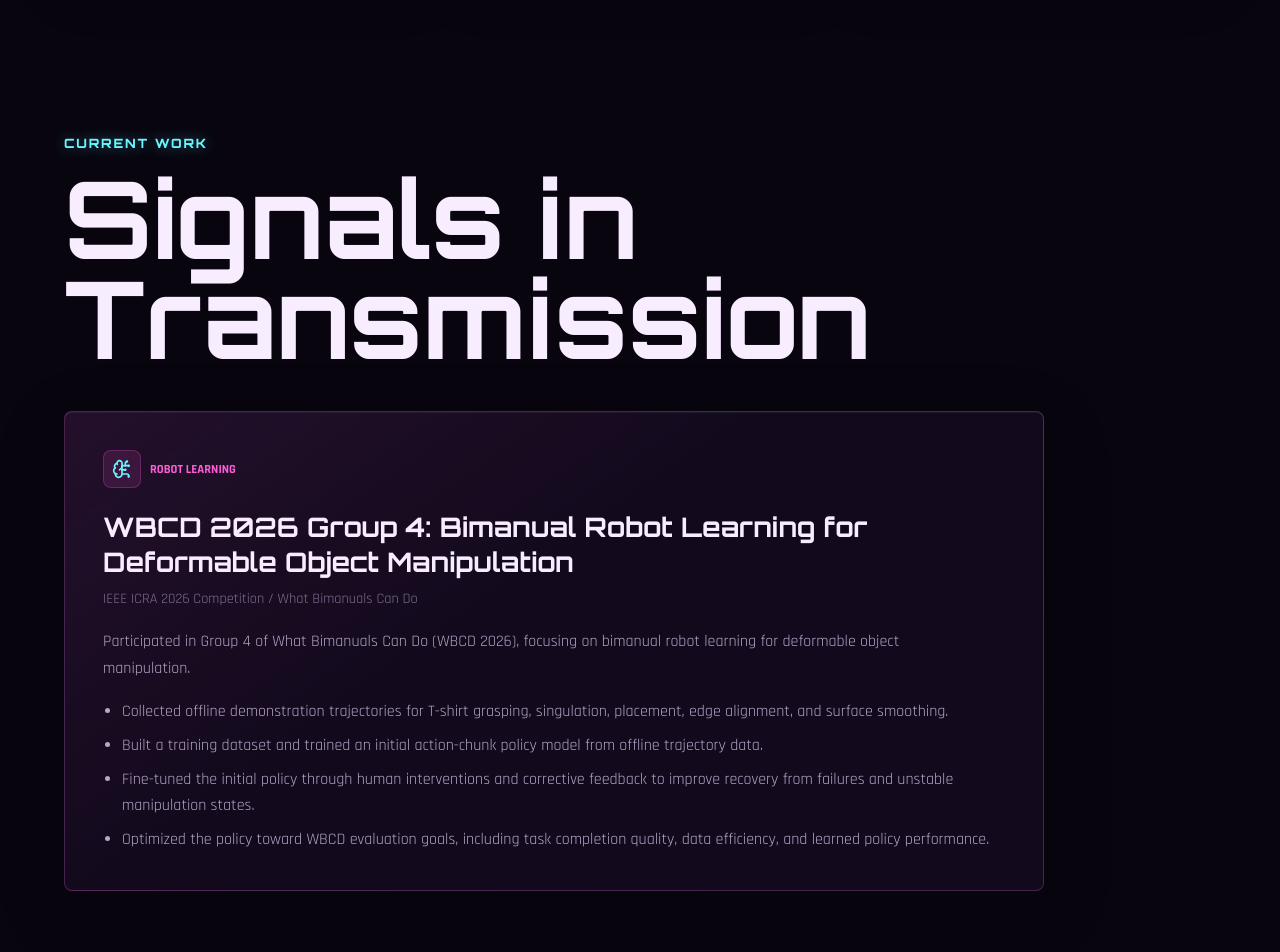
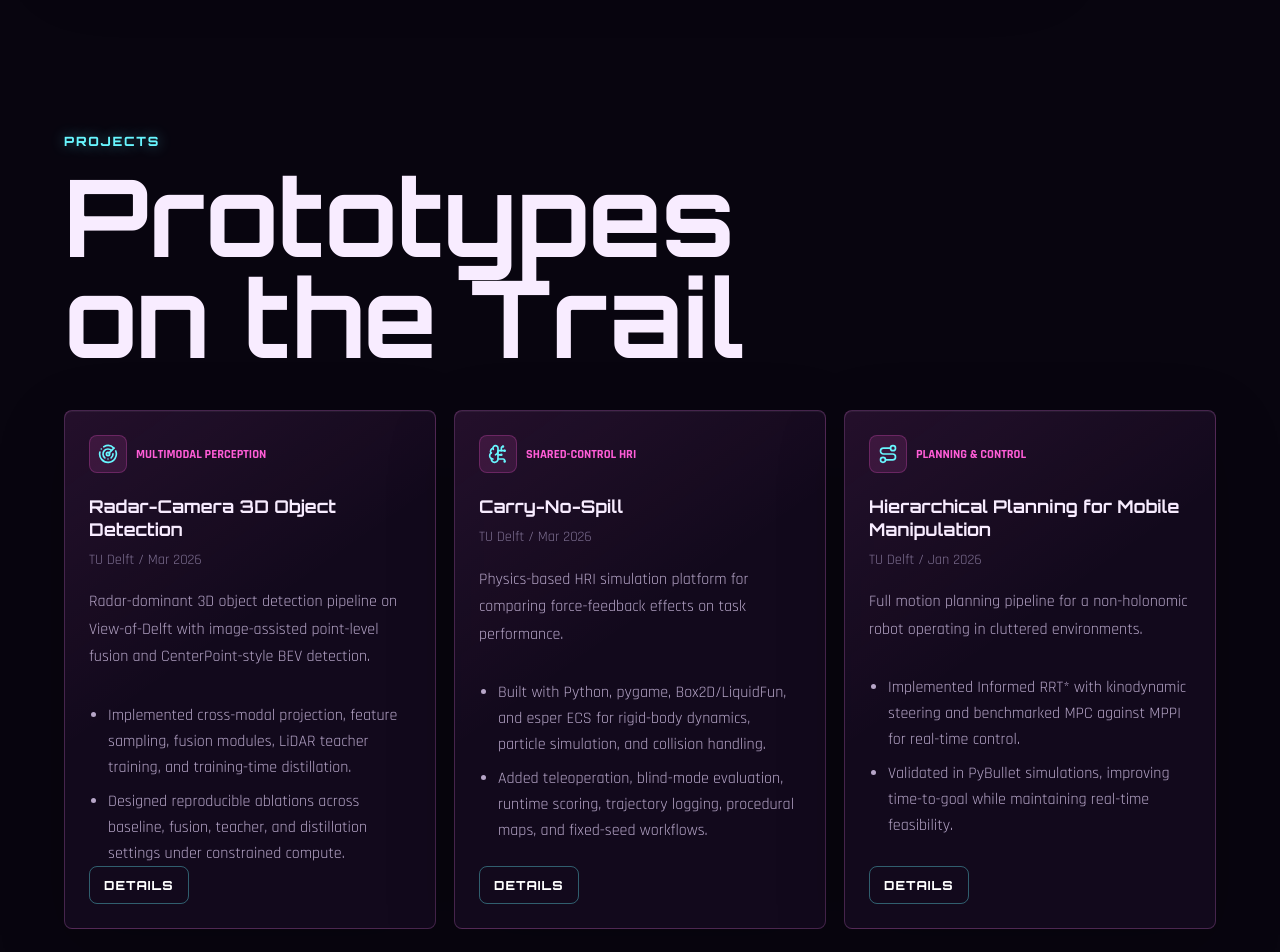
Before and after one commit to TerryBTF/Terry-Zhang.github.io, a React (Vite) app: page / in a window 1280 px wide. Shown: the part 1660-2612 px from the top of the page. Built offline with nearby package versions, Linux system fonts and the light colour scheme.

Commit message:
Add project detail links and slides

```diff
--- a/src/main.jsx
+++ b/src/main.jsx
@@ -27,6 +27,7 @@ const projects = [
       'Implemented cross-modal projection, feature sampling, fusion modules, LiDAR teacher training, and training-time distillation.',
       'Designed reproducible ablations across baseline, fusion, teacher, and distillation settings under constrained compute.',
     ],
+    detailsUrl: 'https://github.com/TerryBTF/AMP_Group12',
   },
   {
     title: 'Carry-No-Spill',
@@ -39,6 +40,7 @@ const projects = [
       'Built with Python, pygame, Box2D/LiquidFun, and esper ECS for rigid-body dynamics, particle simulation, and collision handling.',
       'Added teleoperation, blind-mode evaluation, runtime scoring, trajectory logging, procedural maps, and fixed-seed workflows.',
     ],
+    detailsUrl: `${import.meta.env.BASE_URL}slides/Carrry-no-spill.pdf`,
   },
   {
     title: 'Hierarchical Planning for Mobile Manipulation',
@@ -51,6 +53,7 @@ const projects = [
       'Implemented Informed RRT* with kinodynamic steering and benchmarked MPC against MPPI for real-time control.',
       'Validated in PyBullet simulations, improving time-to-goal while maintaining real-time feasibility.',
     ],
+    detailsUrl: 'https://github.com/martin-gou/pdm_group6',
   },
 ]
 
@@ -617,8 +620,8 @@ function App() {
     <>
       <header className="site-header">
         <nav aria-label="Primary navigation">
+          <a href="#signals">Signals</a>
           <a href="#projects">Projects</a>
-          <a href="#signals">Signals</a>
           <a href="#experience">Industry Notes</a>
           <a href="#education">Education</a>
           <a href="#skills">Skills</a>
@@ -646,6 +649,30 @@ function App() {
           </div>
         </section>
 
+        <section className="section signals-section" id="signals" aria-labelledby="signals-title">
+          <div className="section-heading">
+            <SectionTitle eyebrow="Current Work" title="Signals in Transmission" id="signals-title" />
+          </div>
+          <div className="signal-card-grid">
+            {activeSignals.map((signal) => (
+              <article className="signal-card" key={signal.title}>
+                <div className="card-topline">
+                  <span className="icon-chip" aria-hidden="true"><BrainCircuit size={20} /></span>
+                  <span>{signal.tag}</span>
+                </div>
+                <h3>{signal.title}</h3>
+                <p className="meta">{signal.meta}</p>
+                <p>{signal.summary}</p>
+                <ul>
+                  {signal.details.map((detail) => (
+                    <li key={detail}>{detail}</li>
+                  ))}
+                </ul>
+              </article>
+            ))}
+          </div>
+        </section>
+
         <section className="section" id="projects" aria-labelledby="projects-title">
           <div className="section-heading">
             <SectionTitle eyebrow="Projects" title="Prototypes on the Trail" id="projects-title" />
@@ -667,33 +694,12 @@ function App() {
                       <li key={detail}>{detail}</li>
                     ))}
                   </ul>
+                  <a className="details-link" href={project.detailsUrl} target="_blank" rel="noreferrer">
+                    Details
+                  </a>
                 </article>
               )
             })}
-          </div>
-        </section>
-
-        <section className="section signals-section" id="signals" aria-labelledby="signals-title">
-          <div className="section-heading">
-            <SectionTitle eyebrow="Current Work" title="Signals in Transmission" id="signals-title" />
-          </div>
-          <div className="signal-card-grid">
-            {activeSignals.map((signal) => (
-              <article className="signal-card" key={signal.title}>
-                <div className="card-topline">
-                  <span className="icon-chip" aria-hidden="true"><BrainCircuit size={20} /></span>
-                  <span>{signal.tag}</span>
-                </div>
-                <h3>{signal.title}</h3>
-                <p className="meta">{signal.meta}</p>
-                <p>{signal.summary}</p>
-                <ul>
-                  {signal.details.map((detail) => (
-                    <li key={detail}>{detail}</li>
-                  ))}
-                </ul>
-              </article>
-            ))}
           </div>
         </section>
 
--- a/src/styles.css
+++ b/src/styles.css
@@ -388,6 +388,27 @@ p {
   flex-direction: column;
   min-height: 100%;
   padding: 24px;
+}
+
+.details-link {
+  align-self: flex-start;
+  border: 1px solid rgba(104, 246, 255, 0.36);
+  border-radius: 8px;
+  color: #ffffff;
+  font-family: Orbitron, Rajdhani, sans-serif;
+  font-size: 0.78rem;
+  font-weight: 800;
+  letter-spacing: 0.08em;
+  margin-top: auto;
+  padding: 10px 14px;
+  text-transform: uppercase;
+  transition: border-color 220ms ease, box-shadow 220ms ease, transform 220ms ease;
+}
+
+.details-link:hover {
+  border-color: rgba(255, 93, 215, 0.74);
+  box-shadow: 0 0 20px rgba(255, 93, 215, 0.18);
+  transform: translateY(-1px);
 }
 
 .signal-card-grid {
```
Also changed, not shown: 1 other file (tests, documents, lock files or other folders).
